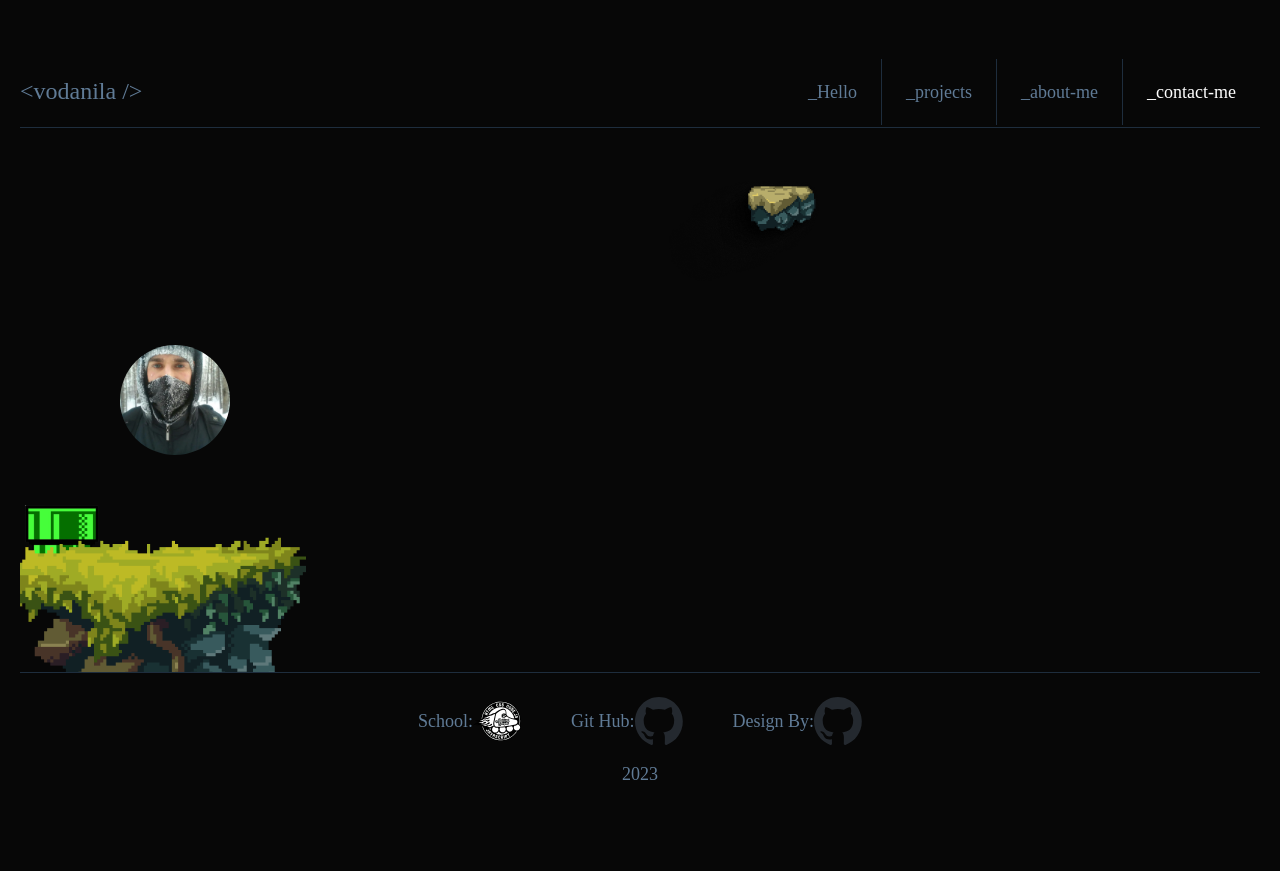
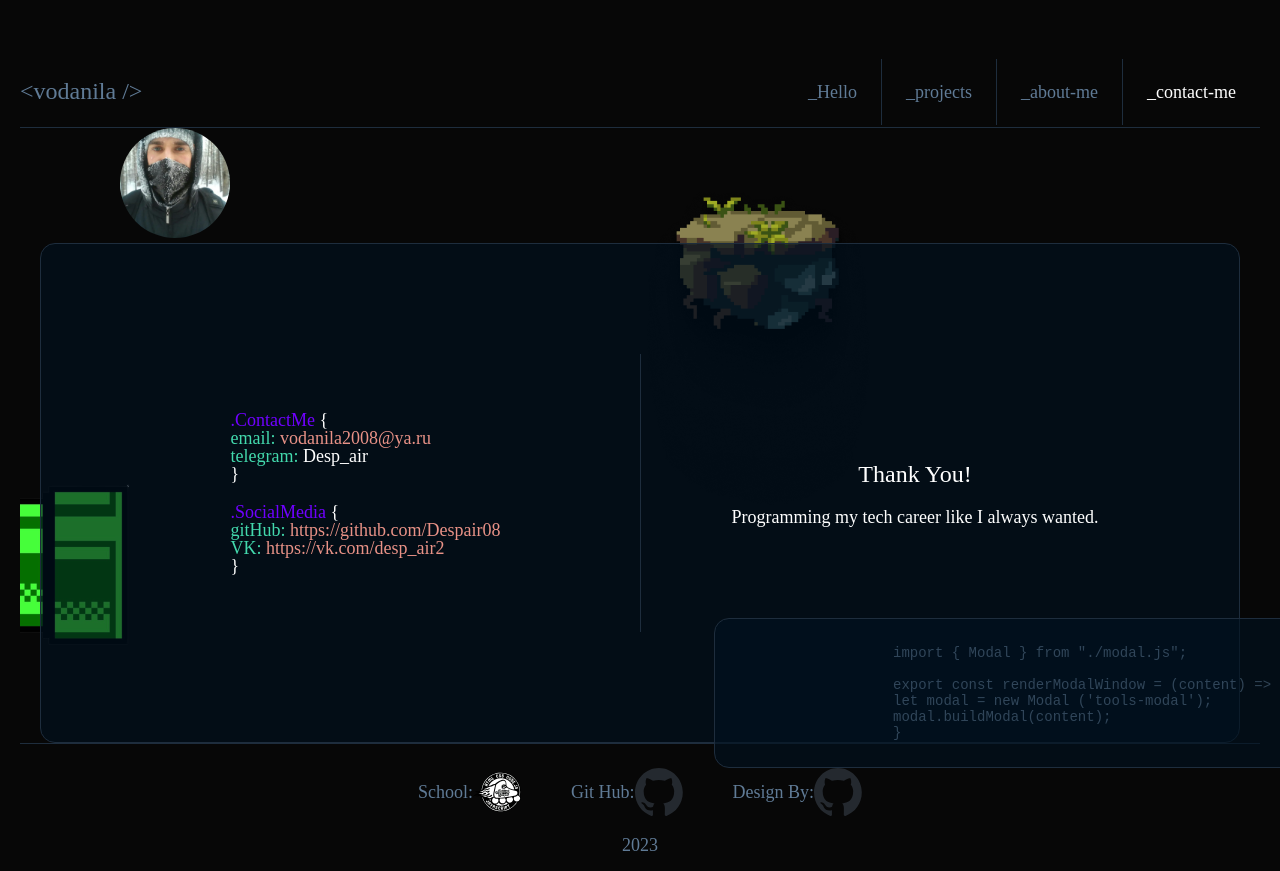
Before and after one commit to Despair08/rsschool-cv, a website built with webpack: page src/pages/contact_me.html in a window 1280 px wide. Before the commit the page ends 800 px from the top, so only its background shows below. Built offline with nearby package versions, Linux system fonts and the light colour scheme.

Commit message:
feat: add contact content

```diff
--- a/src/pages/contact_me.html
+++ b/src/pages/contact_me.html
@@ -39,23 +39,57 @@
           <source srcset="../assets/images/photo.webp" type="image/webp">
           <img class="photo" src="../assets/images/photo.jpg" alt="photo" />
         </picture>
-        <section class="content content__contact"></section>
+      </div>
+      <section class="content__container content__contact">
+        <div class="contacts">
+          <p class="contacts__me">
+            <span class="contacts__accent">.ContactMe</span> {<br>
+            <span class="contacts__contact"> email:</span> <a class="contacts__link"
+              href="mailto:vodanila2008@ya.ru">vodanila2008@ya.ru</a><br>
+            <span class="contacts__contact"> telegram:</span> <a class="tg__link"
+              href="https://t.me/Des_pair">Desp_air</a><br>
+            }
+          </p>
+          <p class="social">
+            <span class="contacts__accent">.SocialMedia</span> {<br>
+            <span class="social__accent"> gitHub:</span> <a class="contacts__link"
+              href="https://github.com/Despair08">https://github.com/Despair08</a><br>
+            <span class="social__accent"> VK:</span> <a class="contacts__link"
+              href="https://vk.com/desp_air2">https://vk.com/desp_air2</a><br>
+            }
+          </p>
+        </div>
+        <div class="thanks">
+          <h3 class="thanks__header">Thank You!</h3>
+          <p class="thanks__descr">Programming my tech career like I always wanted.</p>
+        </div>
+        <pre class="code__snipp code__snipp--bottom">
+                  <code>
+                    import { Modal } from "./modal.js";
+
+                    export const renderModalWindow = (content) => {
+                    let modal = new Modal ('tools-modal');
+                    modal.buildModal(content);
+                    }
+                  </code>
+                  </pre>
+      </section>
     </main>
     <footer class="footer">
       <nav class="footer__nav">
         <ul class="footer__list">
           <li class="footer__item">
-            <a class="footer__link" href="https://rs.school/">
+            <a class="footer__link" target="_blank" href="https://rs.school/">
               School: <img class="footer__img" src="../assets/images/icons/logo-rs.svg" alt="rs school logo">
             </a>
           </li>
           <li class="footer__item">
-            <a class="footer__link" href="https://github.com/Despair08">
+            <a class="footer__link" target="_blank" href="https://github.com/Despair08">
               Git Hub: <img class="footer__img" src="../assets/images/icons/github-mark.svg" alt="my git">
             </a>
           </li>
           <li class="footer__item">
-            <a class="footer__link" href="https://github.com/IgorDiasDeAndrade">
+            <a class="footer__link" target="_blank" href="https://github.com/IgorDiasDeAndrade">
               Design By: <img class="footer__img" src="../assets/images/icons/github-mark.svg" alt="git">
             </a>
           </li>
--- a/src/scss/common/_code_snipp.scss
+++ b/src/scss/common/_code_snipp.scss
@@ -4,10 +4,16 @@
   align-items: center;
   padding: 10px;
   border-radius: 15px;
+  @include font(14px, 400, normal, left);
   background-color: $primary-bg--op;
   border: 1px solid $accent-mix;
   color: $secondary-semi;
   user-select: none;
+  &--bottom {
+    position: absolute;
+    top: 75%;
+    right: -5%;
+  }
   &--top {
     position: absolute;
     top: -90px;
--- a/src/scss/sections/_about.scss
+++ b/src/scss/sections/_about.scss
@@ -55,7 +55,7 @@
 }
 
 .photo__container {
-  margin: 5px 0 5px 100px;
+  margin: 0 0 5px 100px;
   position: relative;
   width: 110px;
   height: 110px;
--- a/src/scss/sections/_contact.scss
+++ b/src/scss/sections/_contact.scss
@@ -2,14 +2,63 @@
   &__main {
     flex-grow: 1;
     display: flex;
+    justify-content: center;
+    align-items: center;
     flex-direction: column;
-    align-items: center;
-    justify-content: center;
-    background: url("./assets/images/projects/bg/tubo.png") no-repeat 0% 100%,
-      url("./assets/images/projects/bg/land.png") no-repeat 60% 5%;
+    background: url("./assets/images/contact/tubo.png") no-repeat 0% 80%,
+      url("./assets/images/contact/land.png") no-repeat 60% 5%;
   }
 }
-.content {
+
+.content__contact {
+  display: flex;
+  padding: 110px 50px;
+}
+
+.contacts {
+  flex-basis: 50%;
+  display: flex;
+  align-items: center;
+  justify-content: center;
+  flex-direction: column;
+  gap: 20px;
+
+  &__me {
+    width: 270px;
+  }
+
+  &__accent {
+    color: $accent;
+  }
+
   &__contact {
+    color: $secondary-acc;
+  }
+
+  &__link {
+    color: $accent-skin;
   }
 }
+.tg {
+  &__link {
+  }
+}
+.social {
+  &__accent {
+    color: $secondary-acc;
+  }
+}
+
+.thanks {
+  flex-basis: 50%;
+  display: flex;
+  align-items: center;
+  justify-content: center;
+  flex-direction: column;
+  gap: 20px;
+  border-left: 1px solid $accent-mix;
+  &__header {
+  }
+  &__descr {
+  }
+}
```
Also changed, not shown: src/index.html (+3 -3 lines), src/pages/about_me.html (+3 -3 lines), src/pages/projects.html (+3 -3 lines), src/style.css, 1 other file.
